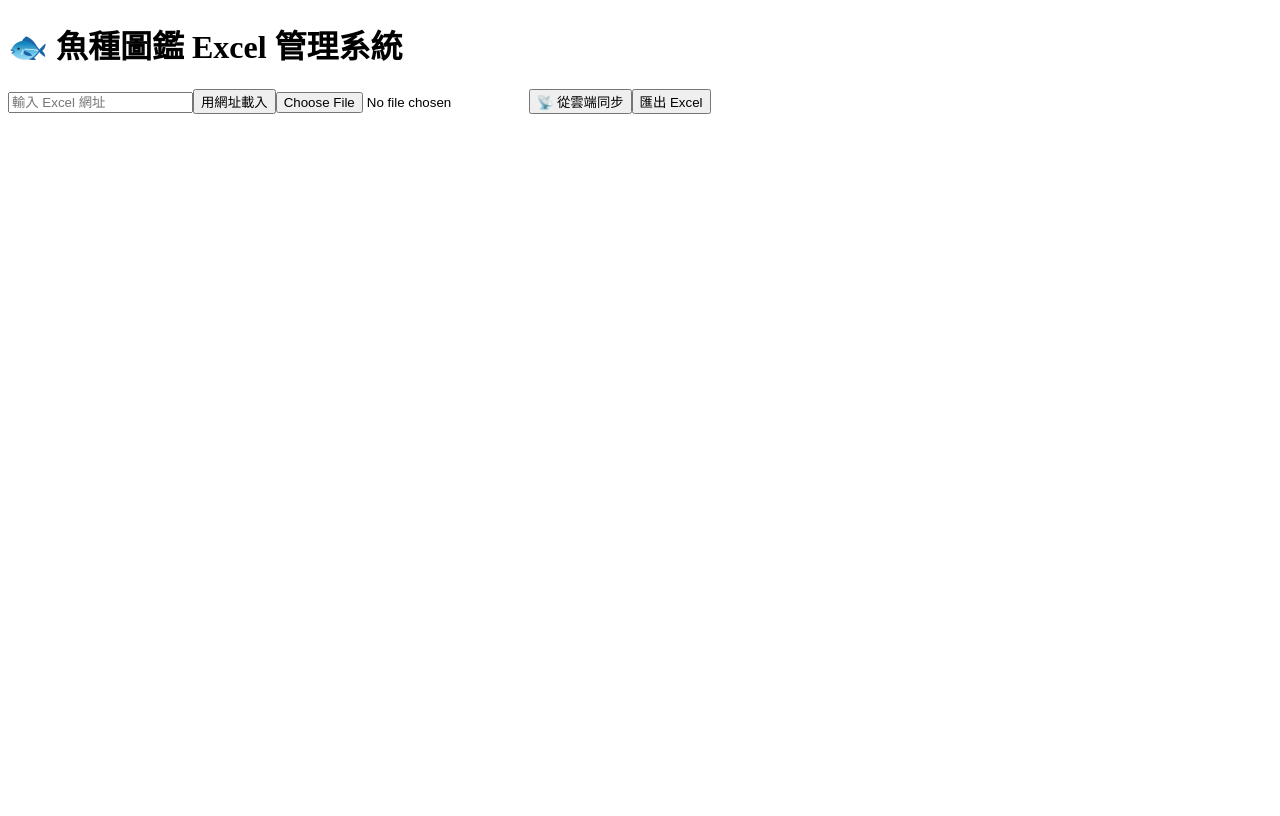
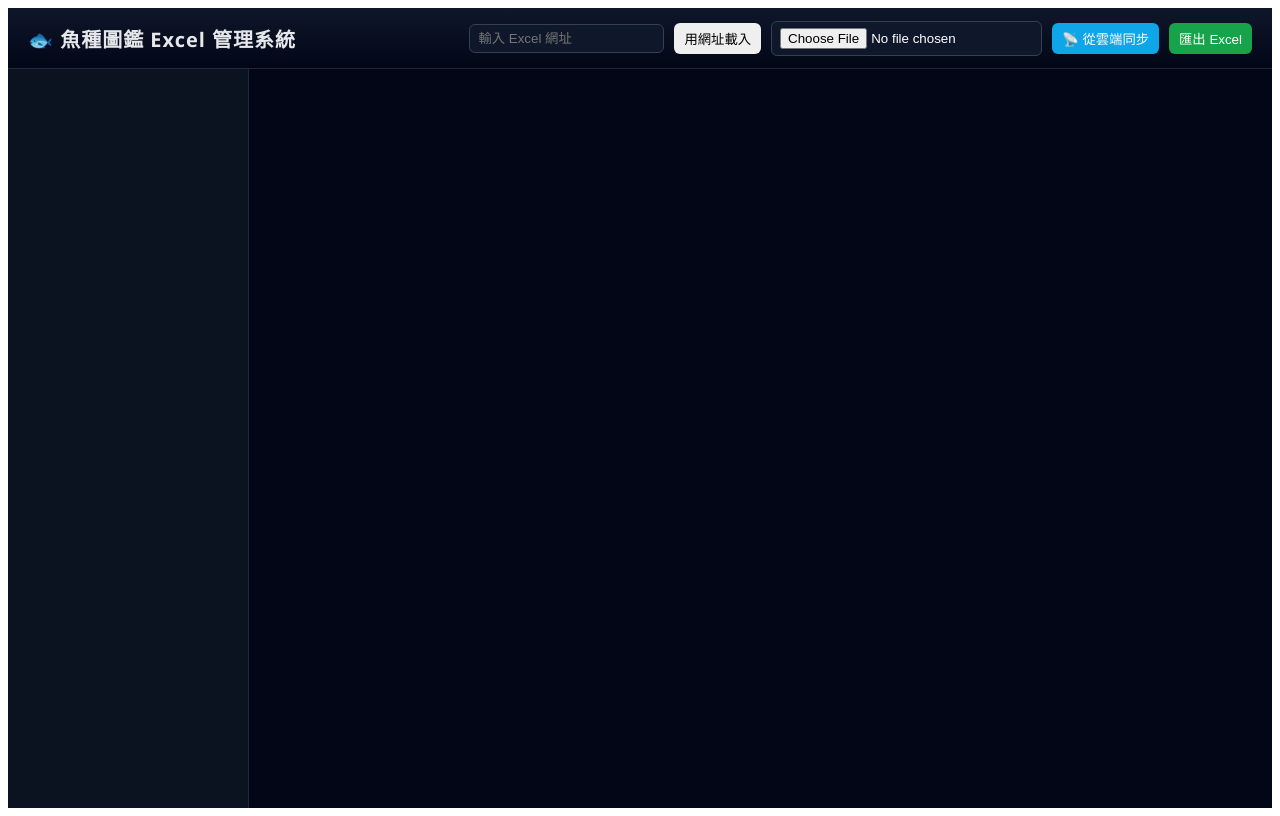
Before and after one commit to dicoge/vue-excel-dashboard, a Vue app: page / in a window 1280 px wide. Built offline with nearby package versions, Linux system fonts and the light colour scheme.

Commit message:
Update ExcelDashboard.vue

```diff
--- a/src/components/ExcelDashboard.vue
+++ b/src/components/ExcelDashboard.vue
@@ -323,33 +323,225 @@ function exportExcel() {
 </script>
 
 <style scoped>
-.loading-overlay {
-  position: fixed;
-  inset: 0;
-  background: rgba(0,0,0,0.6);
-  backdrop-filter: blur(4px);
+
+/* ===== 整體 ===== */
+.layout {
+  height: 100vh;
   display: flex;
-  justify-content: center;
-  align-items: center;
-  z-index: 9999;
+  flex-direction: column;
+  background: #020617;
+  color: #e5e7eb;
+  font-family: "Segoe UI", sans-serif;
 }
 
-.loading-box {
-  text-align: center;
+/* ===== Topbar ===== */
+.topbar {
+  height: 60px;
+  border-bottom: 1px solid #1e293b;
+  display: flex;
+  align-items: center;
+  justify-content: space-between;
+  padding: 0 20px;
+  background: linear-gradient(180deg, #0f172a, #020617);
+}
+
+.topbar h1 {
+  font-size: 20px;
+  font-weight: 600;
+  letter-spacing: 1px;
+}
+
+.actions {
+  display: flex;
+  gap: 10px;
+  align-items: center;
+}
+
+.actions input {
+  background: #0f172a;
+  border: 1px solid #334155;
+  color: white;
+  padding: 6px 8px;
+  border-radius: 6px;
+}
+
+.actions button {
+  padding: 6px 10px;
+  border-radius: 6px;
+  border: none;
+  cursor: pointer;
+  font-weight: 500;
+  transition: 0.2s;
+}
+
+.actions button:hover {
+  transform: translateY(-1px);
+}
+
+.actions button.export {
+  background: #16a34a;
   color: white;
 }
 
-.spinner {
-  width: 50px;
-  height: 50px;
-  border: 4px solid #334155;
-  border-top: 4px solid #38bdf8;
-  border-radius: 50%;
-  animation: spin 1s linear infinite;
-  margin: 0 auto 10px;
+.actions button.cloud {
+  background: #0ea5e9;
+  color: white;
 }
 
-@keyframes spin {
-  to { transform: rotate(360deg); }
+/* ===== Body ===== */
+.body {
+  flex: 1;
+  display: flex;
+  overflow: hidden;
 }
+
+/* ===== Sidebar ===== */
+.sidebar {
+  width: 220px;
+  border-right: 1px solid #1e293b;
+  padding: 10px;
+  background: #0b1220;
+}
+
+.sheet-btn {
+  padding: 10px;
+  margin-bottom: 6px;
+  border-radius: 6px;
+  cursor: pointer;
+  transition: 0.2s;
+}
+
+.sheet-btn:hover {
+  background: #1e293b;
+}
+
+.sheet-btn.active {
+  background: #2563eb;
+  color: white;
+}
+
+/* ===== Main ===== */
+.main {
+  flex: 1;
+  padding: 10px;
+}
+
+.table-wrap {
+  height: 100%;
+  overflow: auto;
+  border: 1px solid #1e293b;
+  border-radius: 10px;
+  background: #020617;
+}
+
+/* ===== Table ===== */
+table {
+  width: 100%;
+  border-collapse: collapse;
+  table-layout: fixed;
+  font-size: 14px;
+}
+
+thead th {
+  position: sticky;
+  top: 0;
+  background: linear-gradient(180deg, #0f172a, #020617);
+  padding: 10px 6px;
+  font-weight: 600;
+  border-bottom: 1px solid #1e293b;
+}
+
+/* 交錯行 */
+tbody tr:nth-child(even) td {
+  background: rgba(255,255,255,0.04);
+}
+
+tbody tr:nth-child(odd) td {
+  background: #020617;
+}
+
+/* 錯誤整行 */
+tr.row-error td {
+  background: rgba(220, 38, 38, 0.25) !important;
+}
+
+/* ===== Cell ===== */
+td {
+  border-bottom: 1px solid #1e293b;
+  padding: 6px 6px;
+  vertical-align: middle;
+}
+
+/* 編輯框提示 */
+td.cell-editing {
+  box-shadow: inset 0 0 0 2px #facc15;
+}
+
+/* 錯誤格 */
+td.error {
+  outline: 2px solid #ef4444;
+}
+
+/* ===== Inputs ===== */
+.select,
+.number-input {
+  width: 100%;
+  background: #0f172a;
+  color: white;
+  border: 1px solid #334155;
+  padding: 4px 6px;
+  border-radius: 6px;
+}
+
+.editable {
+  min-height: 22px;
+  outline: none;
+}
+
+/* ===== 拖曳 ===== */
+.drag {
+  cursor: grab;
+  text-align: center;
+  color: #64748b;
+  width: 30px;
+}
+
+.drag:hover {
+  color: #94a3b8;
+}
+
+/* ===== 刪除按鈕 ===== */
+.delete-cell {
+  text-align: center;
+}
+
+.delete-btn {
+  background: none;
+  border: none;
+  cursor: pointer;
+  font-size: 16px;
+  color: #64748b;
+  transition: 0.2s;
+}
+
+.delete-btn:hover {
+  color: #ef4444;
+  transform: scale(1.1);
+}
+
+/* ===== Scrollbar 美化 ===== */
+.table-wrap::-webkit-scrollbar {
+  width: 8px;
+  height: 8px;
+}
+
+.table-wrap::-webkit-scrollbar-thumb {
+  background: #334155;
+  border-radius: 4px;
+}
+
+.table-wrap::-webkit-scrollbar-track {
+  background: #020617;
+}
+
 </style>
```
